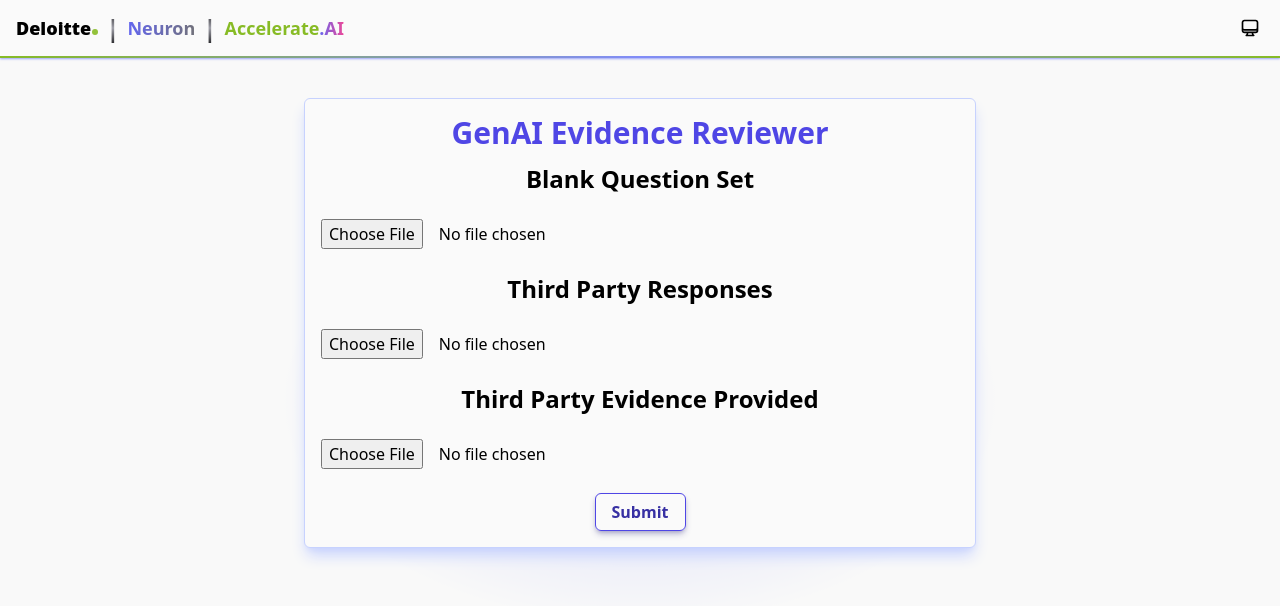
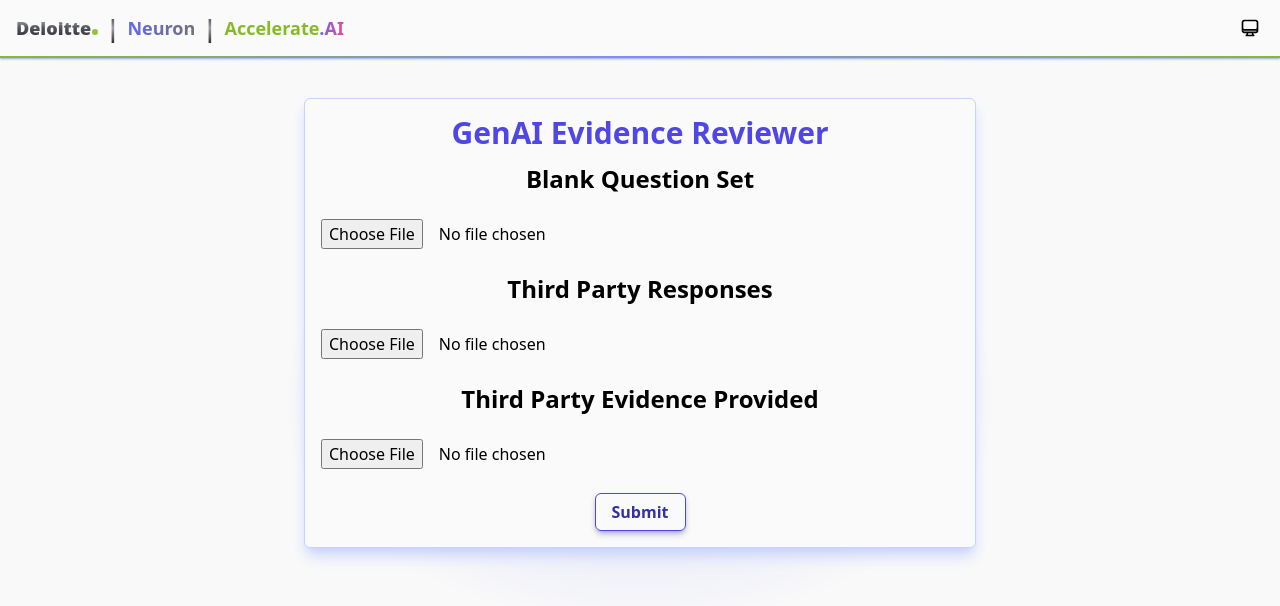
Before and after one commit to ansutton/tprm-new, a Next.js app in the folder client/: page / in a window 1280 px wide. Shown: the top 606 px of the page. Built offline with nearby package versions, Linux system fonts and the light colour scheme.

Commit message:
feat: (WIP) validate filetypes and style logo

```diff
--- a/client/components/Layout/Topbar.tsx
+++ b/client/components/Layout/Topbar.tsx
@@ -25,7 +25,7 @@ export function Topbar(): JSX.Element {
             <div className='flex w-full items-center justify-between bg-zinc-50 px-4 py-3 dark:bg-black'>
                 <div className='flex w-full items-center gap-2'>
                     <Link href='/' className='flex font-["Open_Sans"]'>
-                        <span className='text-lg font-extrabold dark:text-white'>
+                        <span className='bg-gradient-to-t from-zinc-800 via-zinc-600 to-zinc-300 bg-clip-text text-lg font-extrabold text-transparent dark:from-zinc-700 dark:via-zinc-400 dark:to-zinc-50 dark:text-transparent'>
                             Deloitte
                         </span>
                         <span className='flex self-end'>
--- a/client/pages/index.tsx
+++ b/client/pages/index.tsx
@@ -64,10 +64,10 @@ export default function Home(): JSX.Element {
                                 h3Text='GenAI Evidence Reviewer'
                                 h4Text='Blank Question Set'
                             />
-
                             <input
                                 type='file'
                                 id='file'
+                                accept='.csv'
                                 onChange={(e) =>
                                     onFileChange(e, setQuestionsFile)
                                 }
@@ -78,6 +78,7 @@ export default function Home(): JSX.Element {
                             <input
                                 type='file'
                                 id='file'
+                                accept='.xlsx'
                                 onChange={(e) =>
                                     onFileChange(e, setResponsesFile)
                                 }
@@ -88,6 +89,7 @@ export default function Home(): JSX.Element {
                             <input
                                 type='file'
                                 id='file'
+                                accept='.pdf'
                                 onChange={(e) =>
                                     onFileChange(e, setEvidenceFile)
                                 }
```
